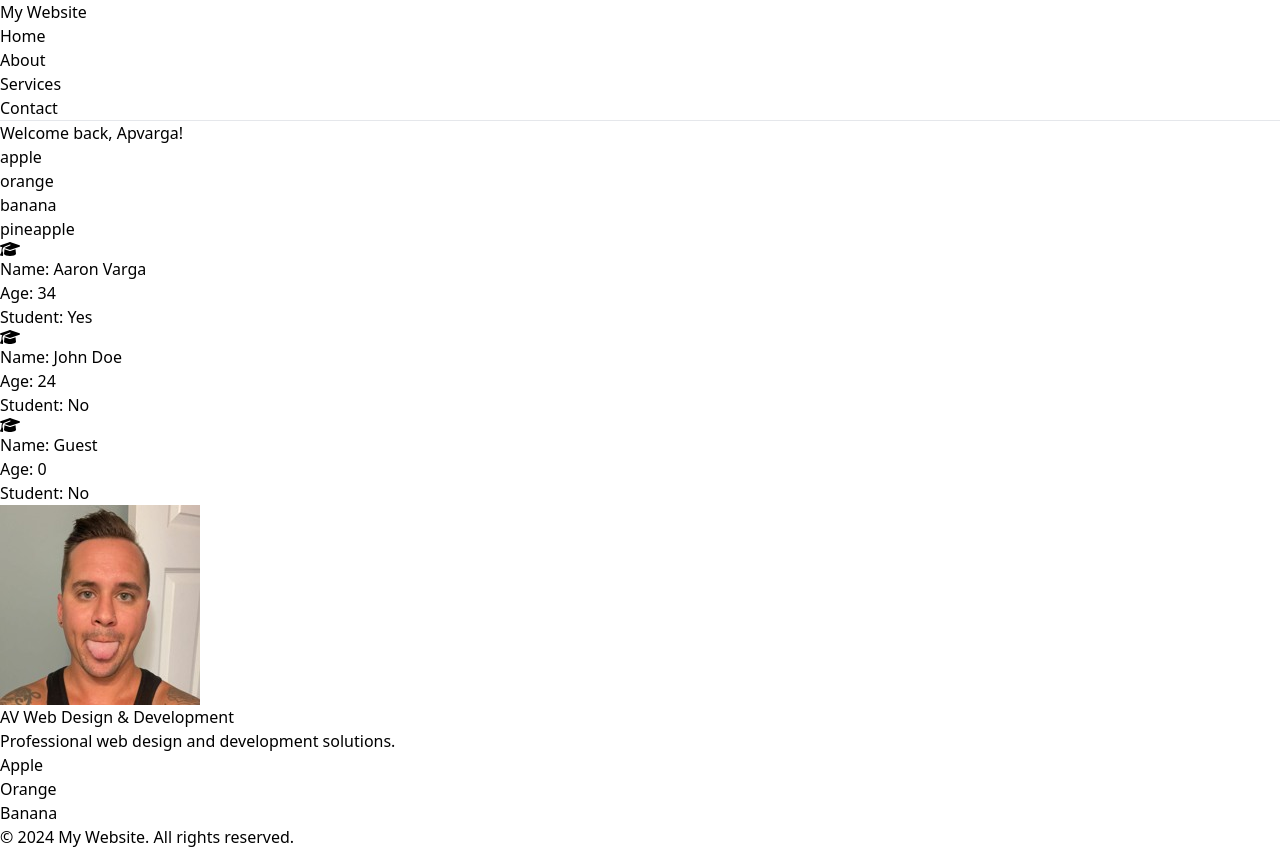
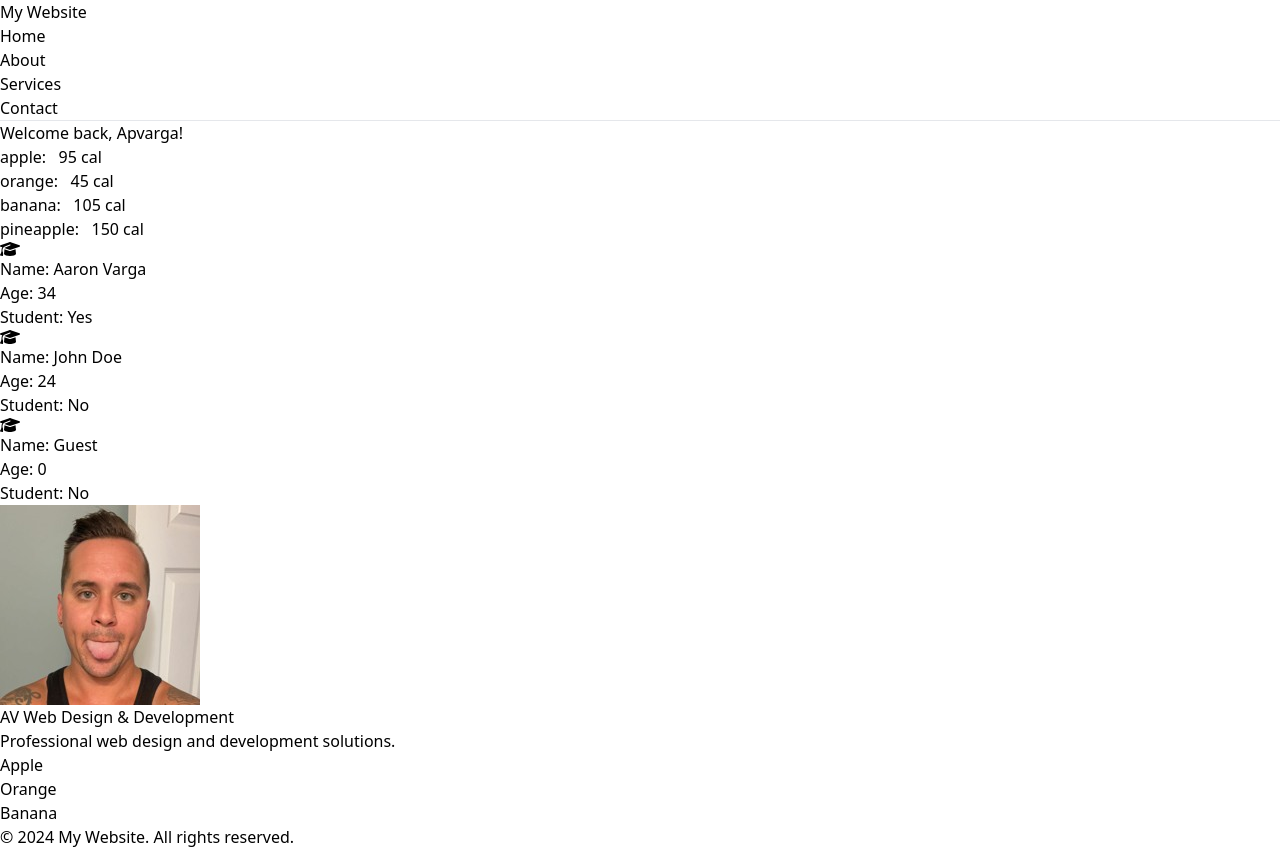
Before and after one commit to avinno/my-react-app, a React (Vite) app: page / in a window 1280 px wide. Built offline with nearby package versions, Linux system fonts and the light colour scheme.

Commit message:
jsx updates

```diff
--- a/src/List.jsx
+++ b/src/List.jsx
@@ -3,7 +3,17 @@ function List() {
                                                {id: 2, name: "orange", calories: 45},
                                                {id: 3, name: "banana", calories: 105},
                                                {id: 4, name: "pineapple", calories: 150}];
-    const listItems = fruits.map(fruit => <li key={fruit.id}>{fruit.name}</li>);
+
+    // fruits.sort((a, b) => a.name.localCompare(b.name)); // Alphabetical
+    // fruits.sort((a, b) => b.name.localCompare(a.name)); // Reverse Alphabetical
+    // fruits.sort((a, b) => a.calories - b.calories); // Numeric Order
+    // fruits.sort((a, b) => b.calories - a.calories); // Reverse Numberic or Descending
+
+    // const lowCalFruits = fruits.filter(fruit => fruit.calories < 100);
+    // const highCalFruits = fruits.filter(fruit => fruit.calories >= 100);
+
+    const listItems = fruits.map(fruit => <li key={fruit.id}>{fruit.name}: &nbsp; {fruit.calories} cal</li>);
+
     return(<ul>{listItems}</ul>);
 }
 
```
